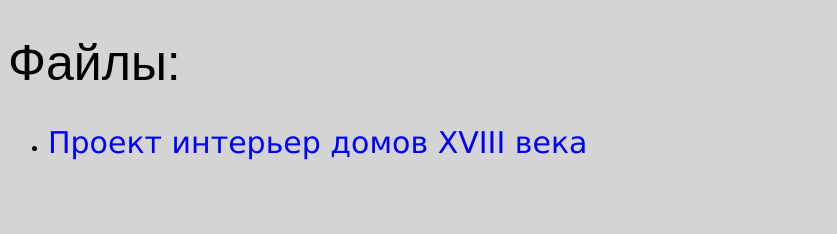
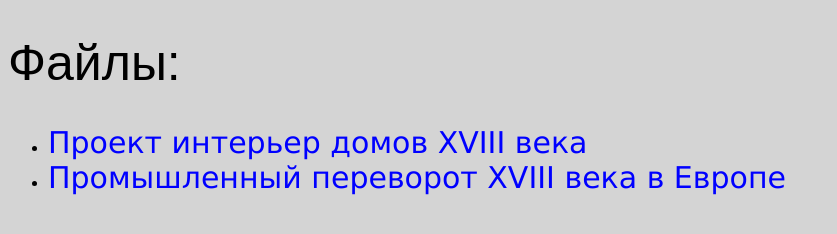
Before and after one commit to JavaScriptMan-for/HrefFiles, a plain HTML site: page predmeti/history-new.html in a window 1280 px wide. Shown: the whole page, without its empty margins (0-837 px from the left). Drawn offline with Linux system fonts and the light colour scheme.

Commit message:
add history_file

```diff
--- a/predmeti/history-new.html
+++ b/predmeti/history-new.html
@@ -3,7 +3,7 @@
 <head>
     <meta charset="UTF-8">
     <meta name="viewport" content="width=device-width, initial-scale=1.0">
-    <title>История Нового времени</title>
+    <title>История Нового времени или России</title>
     <link rel="stylesheet" href="../style.css">
     <link rel="shortcut icon" href="icon.png" type="image/x-icon">
 </head>
@@ -11,6 +11,7 @@
     <h1>Файлы:</h1>
     <ul>
         <li><a download="" href="../files/Проект история (Автор- Миневский Иван, 8 Г класс ).pptx">Проект интерьер домов XVIII века</a></li>
+        <li><a download="" href="../files/Промышленный переворот XVIII в Европе.docx">Промышленный переворот XVIII века в Европе</a></li>
     </ul>
 
 </body>
```
Also changed, not shown: 1 other file.
